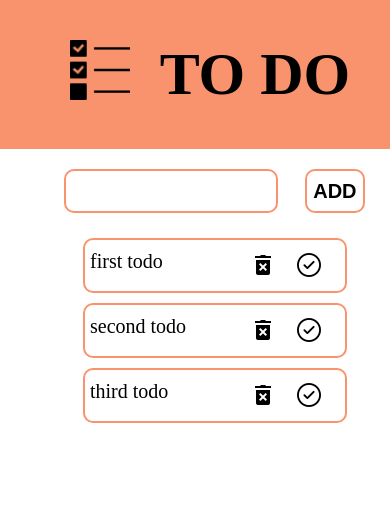
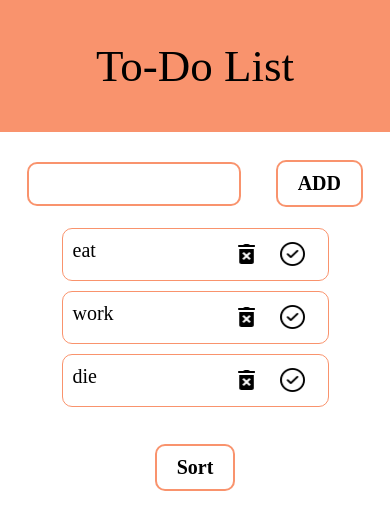
Before and after one commit to GSG-K3/to-do-BRNH, a website: page index.html in a window 390 px wide. Drawn offline with Linux system fonts and the light colour scheme; a web font is replaced by a local one.

Commit message:
final edits

```diff
--- a/dom.js
+++ b/dom.js
@@ -4,13 +4,27 @@
   var container = document.getElementById('todo-container');
   var addTodoForm = document.getElementById('add-todo');
   var input = document.getElementById("description");
-
+  let sortButton = document.getElementById("sort")
+  let emptyImg = document.getElementById("empty-img")
 // this is our initial todoList
   let state = [
-    { id: -3, description: 'first todo', done: false},
-    { id: -2, description: 'second todo', done: false },
-    { id: -1, description: 'third todo', done: false },
+    { id: -3, description: 'eat', done: false},
+    { id: -2, description: 'work', done: false },
+    { id: -1, description: 'die', done: false },
   ];
+
+  // refresh task
+  let storedTasks = JSON.parse(window.localStorage.getItem('list'));
+  if(storedTasks != null){
+  state = storedTasks;
+  }
+
+  // if (state.length == 0 ){
+  //   emptyImg.style.display = "inline";
+  //   container.style.display = "none"
+  //   sortButton.style.display = "none";
+  // }
+localStorage.clear();
 
   // This function takes a todo, it returns the DOM node representing that todo
   var createTodoNode = function(todo) {
@@ -19,14 +33,15 @@
     todoNode.classList.add("list-style")
 
 
-
     // this adds the delete button
     var deleteButtonNode = document.createElement('button');
     deleteButtonNode.innerHTML = "delete"
     deleteButtonNode.classList.add("deletebutton")
     deleteButtonNode.addEventListener('click', function(event) {
-      var newState = todoFunctions.deleteTodo(state, todo.id);
-      update(newState);
+    var newState = todoFunctions.deleteTodo(state, todo.id);
+     console.log(newState);
+
+    update(newState);
     });
 
     todoNode.appendChild(deleteButtonNode);
@@ -61,17 +76,34 @@
       let description = {description: input.value};
      let newState = todoFunctions.addTodo(state, description );
       update(newState);
+
       input.value = "";
     });
   }
+  sortButton.addEventListener('click',function(event) {
+      let newState = todoFunctions.sortTodos(state);
+      update(newState);
+
+  })
+
 
   var update = function(newState) {
+    window.localStorage.setItem('list', JSON.stringify(newState));
     state = newState;
     renderState(state);
   };
 
   var renderState = function(state) {
     var todoListNode = document.createElement('ul');
+    if (state.length != 0 ){
+      emptyImg.style.display = "none";
+      container.style.display = "inline"
+      sortButton.style.display = "inline";
+    }else{
+      emptyImg.style.display = "inline";
+    container.style.display = "none"
+    sortButton.style.display = "none";
+    }
 
     state.forEach(function(todo) {
       todoListNode.appendChild(createTodoNode(todo));
--- a/index.html
+++ b/index.html
@@ -11,20 +11,28 @@
   </head>
   <body>
     <header>
-      <img class= "icon" src="./img/logo.png" alt="logo icon">
-      <h1>TO DO</h1>
+      <!-- <img class= "icon" src="./img/logo.png" alt="logo icon"> -->
+      To-Do List
     </header>
 
       <form id="add-todo" class="add-todo-style">
-        <label for="description">Name</label>
+        <label for="description">Name</label><br>
         <input type="text" class="description-style" id="description" required name="description" value="">
         <label for="add-but">Add</label>
         <input type="submit" name="whatever" id="add-but" class="addbutton" value="ADD">
       </form>
+
+      <div id="empty-img" class="empty-img">
+        <img src="img/empty.jpg"   alt="image says you should enter a new task" />
+        <p class="text">ADD NEW TASK</p>
+      </div>
+
+
       <div id = "todo-container">
         <ul id='list'>
         </ul>
     </div>
+    <button class="sort-button" id="sort">Sort</button>
 
   </body>
   <script type="text/javascript" src = "./logic.js"></script>
--- a/logic.js
+++ b/logic.js
@@ -79,9 +79,18 @@ var todoFunctions = {
 
   },
 
-  sortTodos: function (todos, sortFunction) {
+  sortTodos: function (todos) {
     // stretch goal! Do this last
     // should leave the input arguement todos unchanged (you can use cloneArrayOfObjects)
+    let newArr = this.cloneArrayOfObjects(todos);
+    newArr.sort( function (a,b) {
+      let task1 = a.description.toLowerCase();
+      let task2 = b.description.toLowerCase();
+      if(task1 < task2) return -1;
+      if(task1 > task2) return 1 ;
+      return 0
+    }) ;
+    return newArr;
     // sortFunction will have same signature as the sort function in array.sort
     // hint: array.slice, array.sort
   }
--- a/style.css
+++ b/style.css
@@ -1,36 +1,31 @@
-
 body,html{
    margin: 0;
    padding: 0;
    text-align: center;
+   font-family: 'Zhi Mang Xing', 'cursive';
 
 }
 header{
     background-color: rgba(247, 113, 64, 0.76);
-    font-size: 45px;
-    margin: 0;
-    padding: 0;
+    font-size: 50px;
     font-family: 'Zhi Mang Xing', 'cursive';
-    display: flex;
-    flex-direction: row;
-    justify-content: center;
-    width: 100vw;
+    padding: 40px 0;
+    width: 100%;
+    margin: 0 0 10px 0 ;
+}
+
+.empty-img img {
+    width: 150px;
+    margin-top: 50px;
 
 }
-
-.icon{
+/* .icon{
  width: 80px;
  height: 80px;
  margin: 60px 30px;
 
-}
+} */
 
-.add-todo-style{
-    display: flex;
-    flex-direction: row;
-    justify-content: center;
-    margin: 20px 0 20px 0;
-}
 .description-style{
     width: 340px;
     height: 30px;
@@ -39,8 +34,11 @@ header{
     padding: 5px;
     font-size: 20px;
     outline: none;
-    font-family: 'Times New Roman', Times, serif;
 
+}
+
+.text{
+    font-size: 20px;
 }
 .addbutton{
     background-color: white;
@@ -49,7 +47,27 @@ header{
     border: 2px solid  rgba(247, 113, 64, 0.76);
     outline: none;
     border-radius: 10px;
+    font-family: 'Zhi Mang Xing', 'cursive';
+    padding: 10px 20px;
+    cursor: pointer;
 
+}
+
+.sort-button{
+    background-color: white;
+    font-size: 20px;
+    font-weight: bold;
+    border: 2px solid  rgba(247, 113, 64, 0.76);
+    outline: none;
+    border-radius: 10px;
+    font-family: 'Zhi Mang Xing', 'cursive';
+    padding: 10px 20px;
+    cursor: pointer;
+}
+
+.addbutton:hover, .sort-button:hover{
+    background-color: rgba(247, 113, 64, 0.712);
+    border: none
 }
 
 .deletebutton{
@@ -63,6 +81,7 @@ header{
     outline: none;
     background: url(./img/del.png) no-repeat ;
     cursor: pointer;
+
 }
 .markbutton{
     width: 40px;
@@ -82,6 +101,7 @@ ul{
     display: flex;
     flex-direction: column;
     align-items: center;
+    padding: 0;
 }
 .mark{
     text-decoration: line-through;
@@ -93,8 +113,8 @@ ul{
     flex-direction: row;
     justify-content: space-between;
     width: 450px;
-    border: 2px solid rgba(247, 113, 64, 0.76);
-    padding: 10px 5px 5px;
+    border: 1px solid rgba(247, 113, 64, 0.76);
+    padding: 10px 5px 5px 10px;
     margin: 5px 0;
     font-size: 20px;
 }
@@ -105,20 +125,19 @@ label{
 
 @media only screen  and (max-width: 578px){
     header{
-        font-size: 30px;
+        font-size: 45px;
     }
-    .icon{
-        width: 60px;
-        height: 60px;
-        margin: 40px 30px;
-       }
        .list-style{
         width: 250px;
 
        }
 
-       .description-style{
-           width: 200px;
-       }
+       .add-todo-style{
+          width: 100%;
+     }
+     .description-style{
+         width: 200px;
+     }
+
 
 }
```
Also changed, not shown: img/empty.jpg (added).
